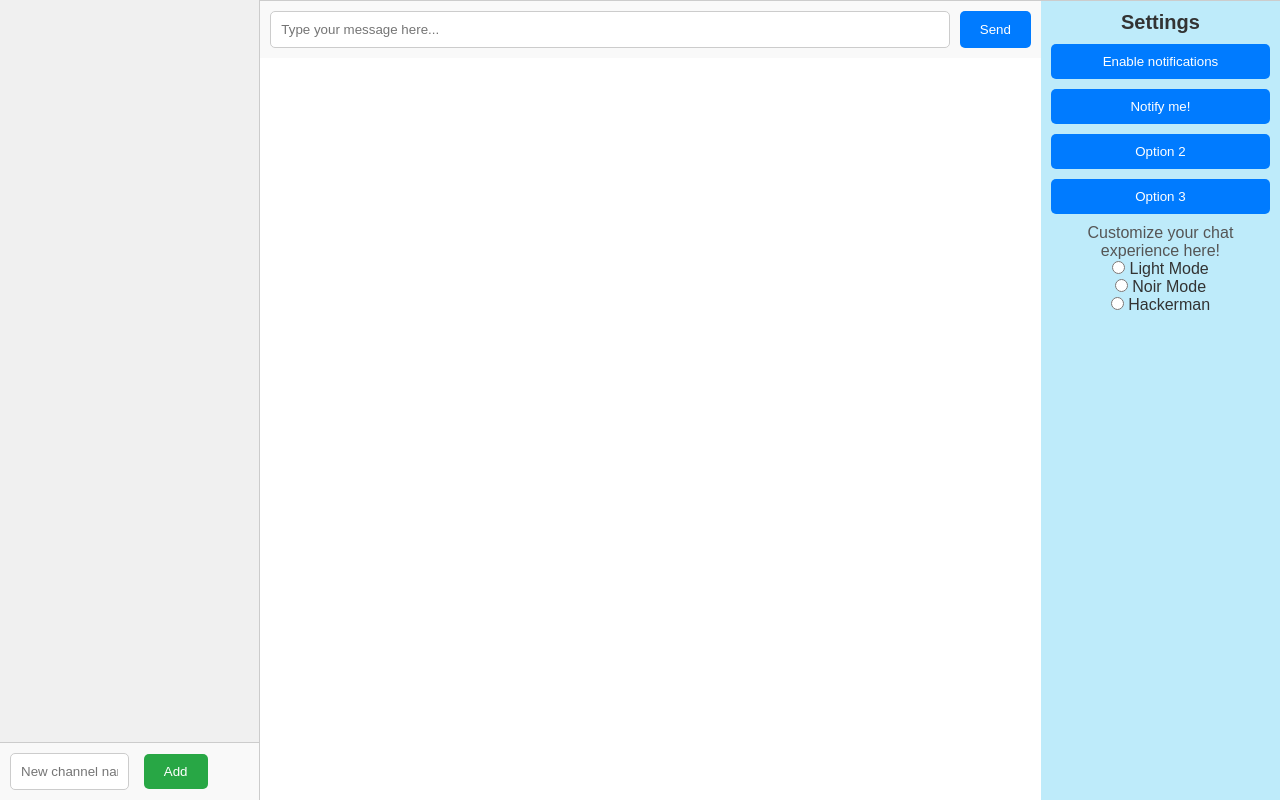
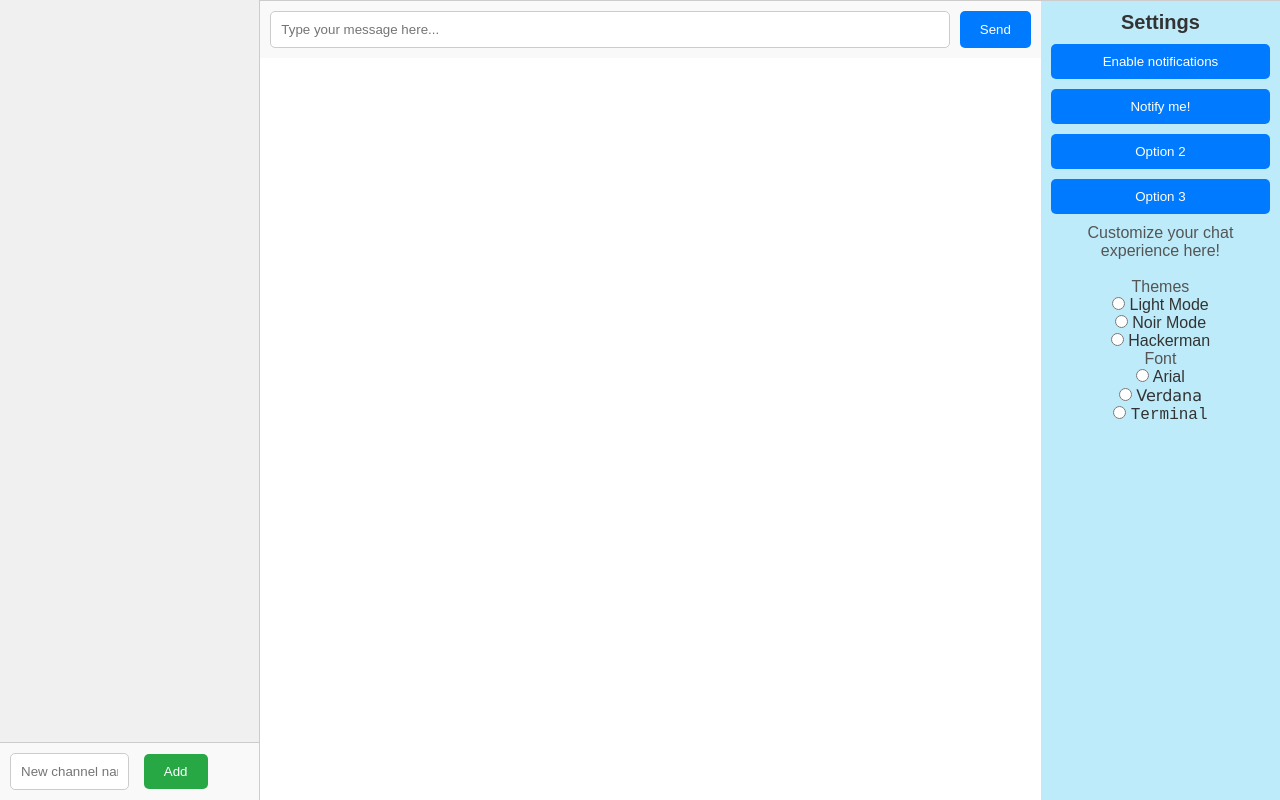
Before and after one commit to Bmknezev/IWantToRunAnAgileProject, a Flask app: template templates/demo_page.html in a window 1280 px wide. Run offline with Flask 3, Linux system fonts and the light colour scheme; the template is opened without the code that fills it, so the values that code supplies are empty; some libraries are stand-ins or nearby versions.

Commit message:
modifiable font right now you can only choose one of three but adding more is ridiculously simple

```diff
--- a/templates/demo_page.html
+++ b/templates/demo_page.html
@@ -240,6 +240,8 @@
     <button onclick="alert('Option 2 selected!')">Option 2</button>
     <button onclick="alert('Option 3 selected!')">Option 3</button>
     <p id="customizeChatHereP">Customize your chat experience here!</p>
+    <br>
+    <p id="themes">Themes</p>
     <form action="/action_page.php">
 
         <input type="radio" id="html" name="fav_language" value="lightmode" onclick="lightMode()">
@@ -249,7 +251,20 @@
         <label for="css">Noir Mode</label><br>
 
         <input type="radio" id="javascript" name="fav_language" value="hackerman" onclick="hackerman()">
-        <label for="javascript">Hackerman</label><br>
+        <label for="javascript" >Hackerman</label><br>
+
+    </form>
+    <p id="fonts-modify">Font</p>
+    <form action="/action_page.php">
+
+        <input type="radio" id="arially" name="fav_language" value="arially" onclick="arialMode()">
+        <label for="arially" style="font-family: Arial, sans-serif;">Arial</label><br>
+
+        <input type="radio" id="verdun" name="fav_language" value="verdun" onclick="verdunMode()">
+        <label for="verdun" style="font-family: Verdana, sans-serif;">Verdana</label><br>
+
+        <input type="radio" id="hackerlol" name="fav_language" value="hackerlol" onclick="terminalMode()">
+        <label for="hackerlol" style="font-family: 'Courier New', monospace;">Terminal</label><br>
 
     </form>
 </div>
@@ -507,10 +522,10 @@ function showNotification() {
 function lightMode() {
         chatColor = 0;
 
-        document.styleSheets[0].insertRule(
-            'body { font-family: Arial, sans-serif; }',
-            document.styleSheets[0].cssRules.length
-        );
+        //document.styleSheets[0].insertRule(
+            //'body { font-family: Arial, sans-serif; }',
+            //document.styleSheets[0].cssRules.length
+        //);
 
         document.querySelector('.settings-section').style.backgroundColor = '#beebfa';
         document.querySelector('.settings-section').style.color = '#333';
@@ -622,10 +637,10 @@ function lightMode() {
 function noir() {
         chatColor = 1;
 
-        document.styleSheets[0].insertRule(
-            'body { font-family: Arial, sans-serif; }',
-            document.styleSheets[0].cssRules.length
-        );
+        //document.styleSheets[0].insertRule(
+           // 'body { font-family: Arial, sans-serif; }',
+           // document.styleSheets[0].cssRules.length
+        //);
 
         document.querySelector('.settings-section').style.backgroundColor = '#2d2d30';
         document.querySelector('.settings-section').style.color = '#ffffff';
@@ -760,10 +775,10 @@ function hackerman() {
             '.chat-list li { color: #149414 }',
             document.styleSheets[0].cssRules.length
         );
-        document.styleSheets[0].insertRule(
-            'body { font-family: \'Courier New\', monospace; }',
-            document.styleSheets[0].cssRules.length
-        );
+        //document.styleSheets[0].insertRule(
+           // 'body { font-family: \'Courier New\', monospace; }',
+           // document.styleSheets[0].cssRules.length
+        //);
         document.styleSheets[0].insertRule(
             '.chat-list li:hover { background-color: #0c3605 !important; }',
             document.styleSheets[0].cssRules.length
@@ -838,6 +853,27 @@ function hackerman() {
         document.querySelector('.expand-section button').style.backgroundColor = '#007bff';
         document.querySelector('.expand-section button').style.color = 'white';
     }
+
+function arialMode() {
+    document.styleSheets[0].insertRule(
+            'body { font-family: Arial, monospace; }',
+            document.styleSheets[0].cssRules.length
+    );
+}
+
+function verdunMode() {
+    document.styleSheets[0].insertRule(
+            'body { font-family: Verdana, monospace; }',
+            document.styleSheets[0].cssRules.length
+    );
+}
+
+function terminalMode() {
+    document.styleSheets[0].insertRule(
+            'body { font-family: \'Courier New\', monospace; }',
+            document.styleSheets[0].cssRules.length
+        );
+}
 </script>
 </body>
 </html>
```
